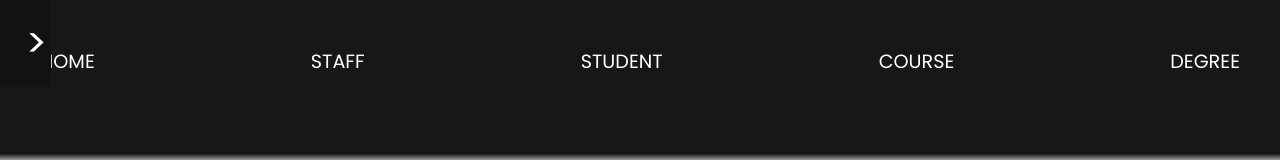
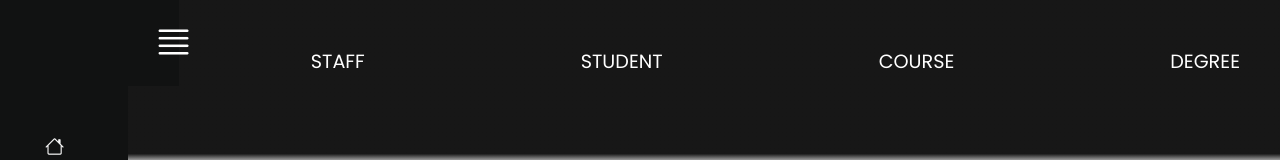
Before and after one commit to Ens-on-matt/Full-Stack-App, a React (Vite) app in the folder sample-project-frontend/: page /student-enrollment in a window 1280 px wide. Shown: the top 160 px of the page. Built offline with nearby package versions, Linux system fonts and the light colour scheme; no server answers.

Commit message:
Side-bar now open by default. Student enrollment page changed to improve text clarity.

```diff
--- a/sample-project-frontend/src/components/ActionBar.tsx
+++ b/sample-project-frontend/src/components/ActionBar.tsx
@@ -2,7 +2,7 @@ import {useState} from "react";
 import {Link} from "react-router-dom";
 
 const ActionBar = () => {
-    const [isOpen, setIsOpen] = useState(false);
+    const [isOpen, setIsOpen] = useState(true);
     const toggleActionBar = () => setIsOpen(!isOpen);
 
     return (
--- a/sample-project-frontend/src/components/StudentEnrollment.tsx
+++ b/sample-project-frontend/src/components/StudentEnrollment.tsx
@@ -148,7 +148,7 @@ const StudentEnrollment:FC = () => {
         <main className='main student-enrollment'>
             <div className='form_footer'>
                 <AsyncSelect className='student-enrollment-select' value={student} defaultOptions cacheOptions loadOptions={studentOptions} onChange={updateStudentID} required/>
-                {student.id != -1 && <div className='student-enrollment-ID'><span>ID</span><i>{student.id}</i></div>}
+                {student.id != -1 && <div className='student-enrollment-ID'>ID<span>{student.id}</span></div>}
             </div>
 
             <div className="enrollment-degree">{selectedDegree && `Bachelor of ${selectedDegree.name}`}</div>
--- a/sample-project-frontend/src/index.css
+++ b/sample-project-frontend/src/index.css
@@ -875,19 +875,16 @@ dialog[open] {
 	justify-content: center;
 	text-align: center;
 	align-items: start;
+	font-size: 2.2rem;
 }
 
 .student-enrollment-ID span {
-	font-size: 2.2rem;
-	padding-right: 10px;
-}
-
-.student-enrollment-ID i {
 	font-size: 2rem;
 	background-color: white;
 	border-radius: 10%;
 	border: 1px solid var(--black_50);
 	padding: 10%;
+	margin-left: 10px;
 }
 
 .student-enrollment .span {
```
